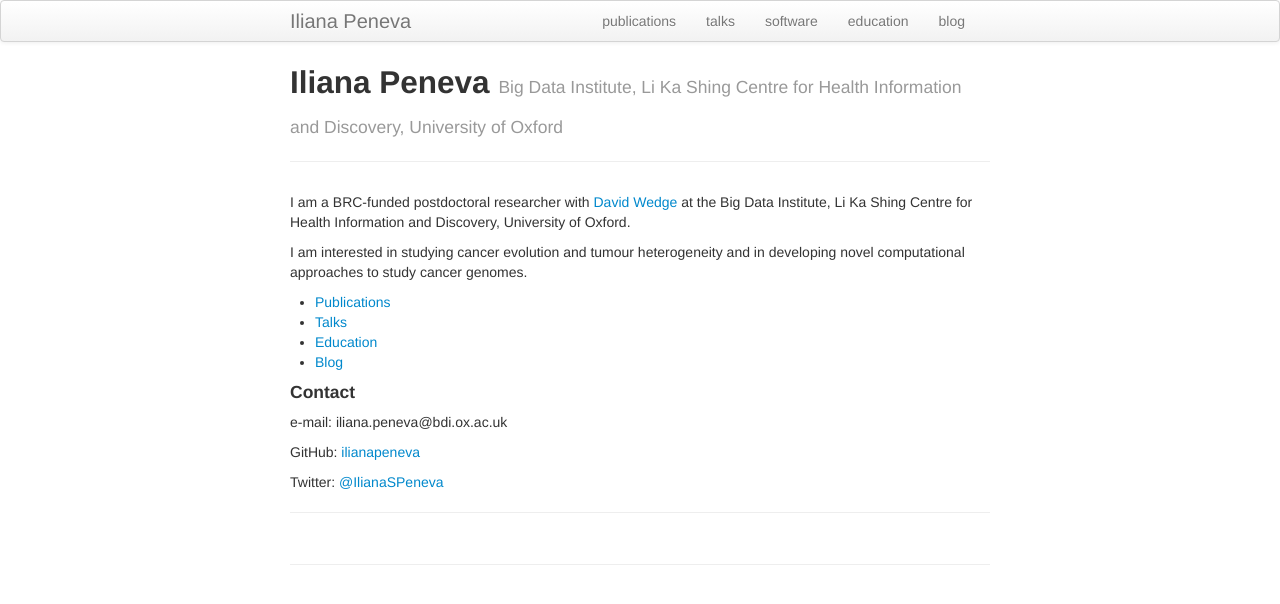
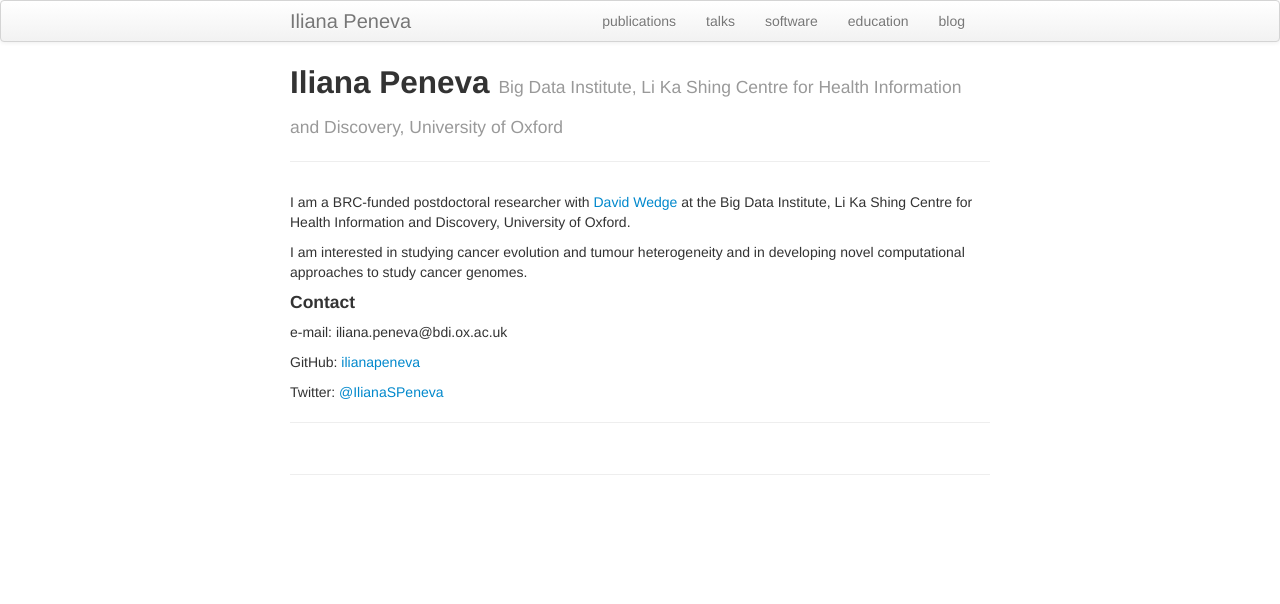
Before and after one commit to ilianapeneva/ilianapeneva.github.io, a Jekyll site: the page built from index.md, in a window 1280 px wide. Shown: the top 604 px of the page. Built offline with Jekyll 4.4.1, drawn with Linux system fonts in a browser that asks for light colours.

Commit message:
removed links to the pages

```diff
--- a/index.md
+++ b/index.md
@@ -12,10 +12,6 @@ I am interested in studying cancer evolution and tumour heterogeneity and in dev
 approaches to study cancer genomes.
 
 
-- [Publications](pages/publications.html)
-- [Talks](pages/talks.html)
-- [Education](pages/education.html)
-- [Blog](pages/blog.html)
 
 #### Contact
 e-mail: iliana.peneva@bdi.ox.ac.uk
```
